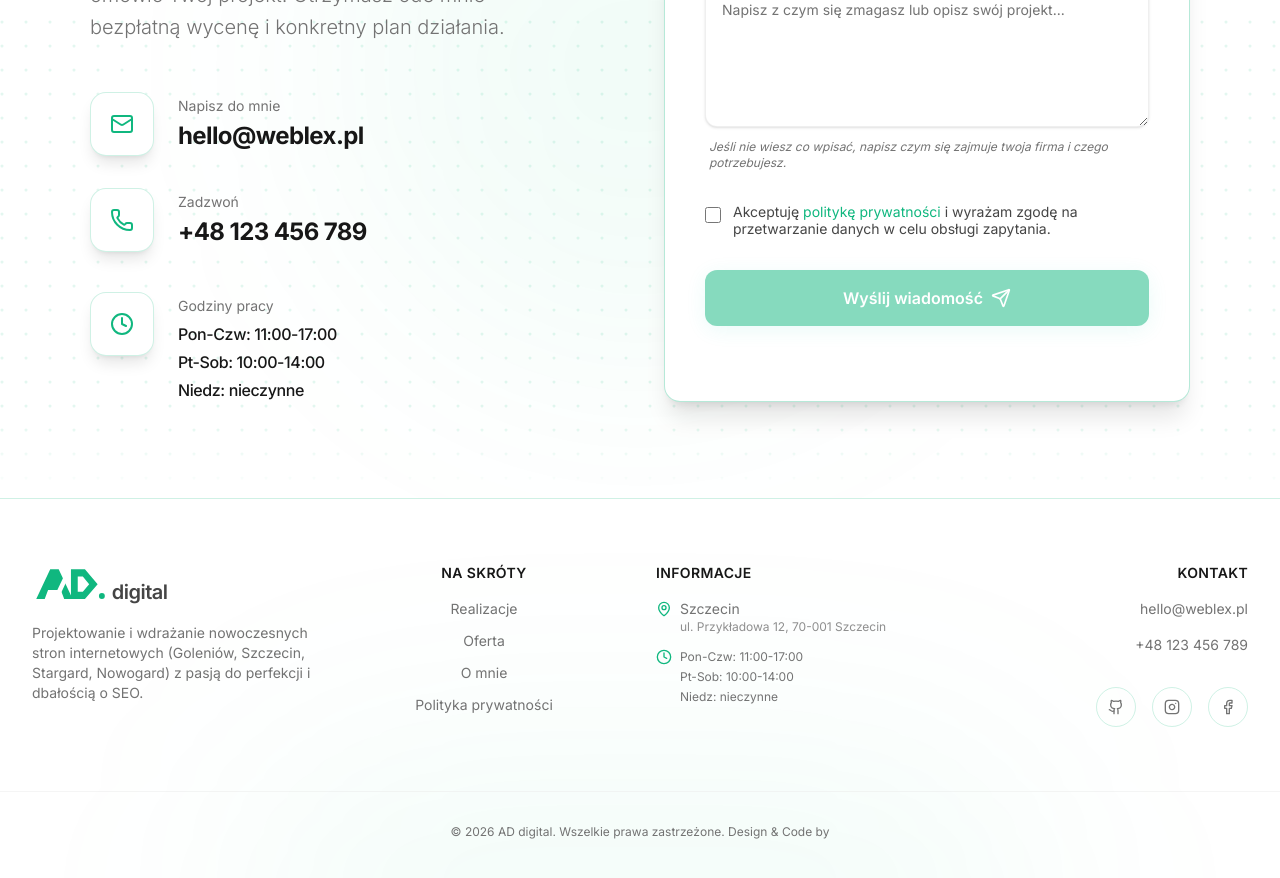
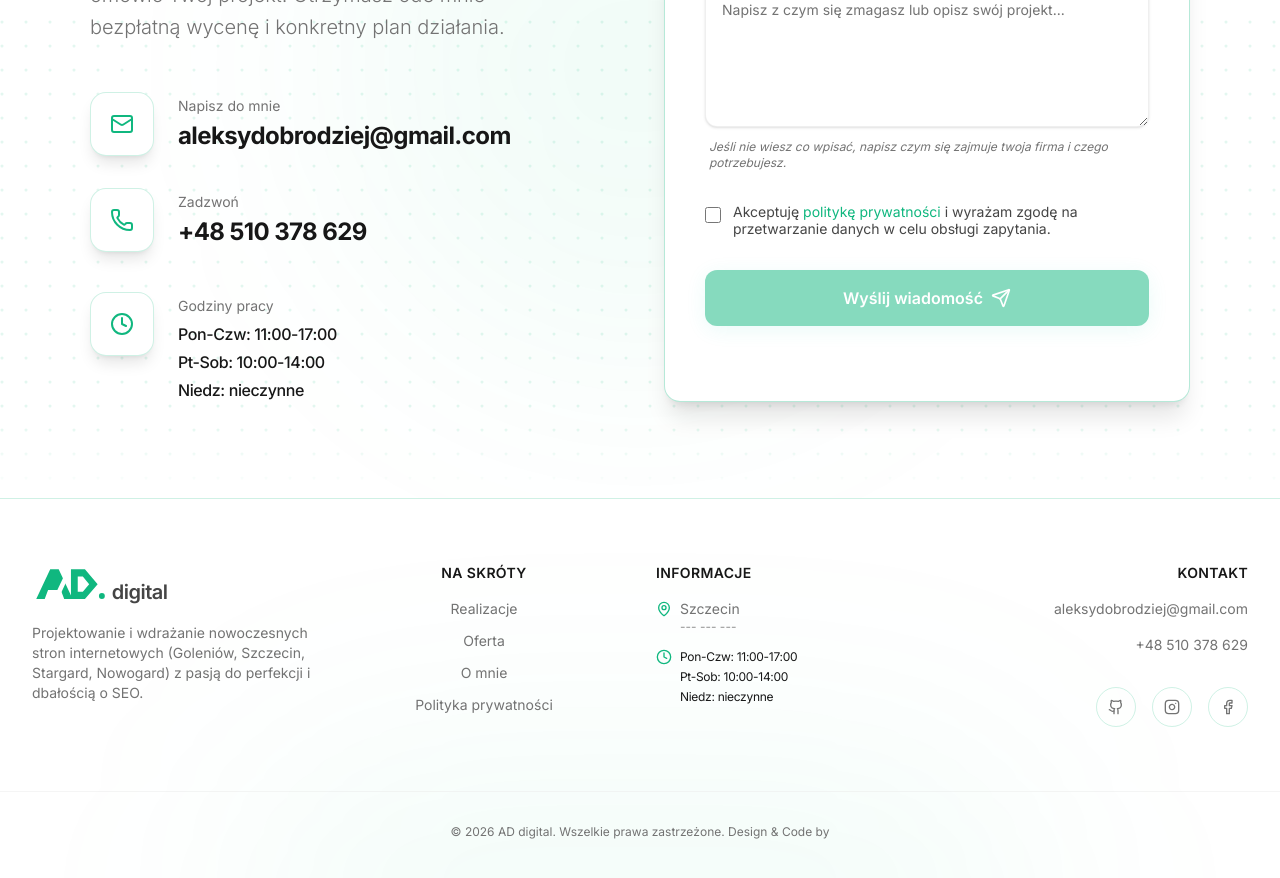
Before and after one commit to Marmo77/AD-digital-website, a React (Vite) app: page / in a window 1280 px wide. Shown: the part 10860-11738 px from the top of the page. Built offline with nearby package versions, Linux system fonts and the light colour scheme; a web font is replaced by a local one.

Commit message:
dodanie tłumaczenia do godzin i zmiana w Contact + Footer

```diff
--- a/src/components/home/Contact.tsx
+++ b/src/components/home/Contact.tsx
@@ -283,8 +283,9 @@ export function Contact() {
               <div className="flex flex-col pt-1">
                 <p className="text-sm text-muted-foreground mb-1.5">{t("contact.hours")}</p>
                 <div className="flex flex-col gap-1">
-                  {companyData.hours.split(', ').map(line => (
-                    <p key={line} className="text-base font-medium text-foreground tracking-tight group-hover:text-primary transition-colors">{line}</p>
+                  {/* Godziny pracy */}
+                  {(t("contact.workingHours", { returnObjects: true }) as string[]).map((line, idx) => (
+                    <p key={idx} className="text-base font-medium text-foreground tracking-tight group-hover:text-primary transition-colors">{line}</p>
                   ))}
                 </div>
               </div>
--- a/src/components/layout/Footer.tsx
+++ b/src/components/layout/Footer.tsx
@@ -49,8 +49,8 @@ export function Footer() {
             <div className="flex items-start gap-2">
               <Clock className="w-4 h-4 mt-0.5 text-primary" />
               <div className="flex flex-col text-xs leading-5">
-                {companyData.hours.split(', ').map(line => (
-                  <span key={line}>{line}</span>
+                {(t("contact.workingHours", { returnObjects: true }) as string[]).map((line, idx) => (
+                  <p key={idx} className="text-foreground tracking-tight ">{line}</p>
                 ))}
               </div>
             </div>
--- a/src/data/company.ts
+++ b/src/data/company.ts
@@ -1,15 +1,14 @@
 export const companyData = {
   name: "AD digital",
   role: "Agencja Interaktywna",
-  email: "hello@weblex.pl",
-  phone: "+48 123 456 789",
+  email: "aleksydobrodziej@gmail.com",
+  phone: "+48 510 378 629",
   location: "Szczecin",
-  address: "ul. Przykładowa 12, 70-001 Szczecin",
-  hours: "Pon-Czw: 11:00-17:00, Pt-Sob: 10:00-14:00, Niedz: nieczynne",
+  address: "--- --- ---",
   socials: {
-    github: "https://github.com/weblex",
-    instagram: "https://instagram.com/weblex",
-    facebook: "https://facebook.com/weblex",
+    github: "https://github.com/Marmo77",
+    instagram: "https://www.instagram.com/dobrodziejaleksy",
+    facebook: "https://www.facebook.com/aleksy.dobrodziej.1/",
   },
   nav: [
     { id: "projects", i18nKey: "nav.projects" },
--- a/src/i18n/locales/en.json
+++ b/src/i18n/locales/en.json
@@ -296,7 +296,12 @@
       "description": "Take the first step, fill out the form. I will contact you within 24 hours to discuss your project. You will receive a free quote and a concrete action plan.",
       "call": "Call me",
       "write": "Write to me",
-      "hours": "Working hours"
+      "hours": "Working hours",
+      "workingHours": [
+        "Mon-Thu: 11:00-17:00",
+        "Fri-Sat: 10:00-14:00",
+        "Sun: closed"
+      ]
     },
     "footer": {
       "copy": "All rights reserved. Design & Code by",
--- a/src/i18n/locales/pl.json
+++ b/src/i18n/locales/pl.json
@@ -296,7 +296,12 @@
       "description": "Postaw pierwszy krok, wypełnij formularz. Skontaktuję się z Tobą w ciągu 24 godzin, aby omówić Twój projekt. Otrzymasz ode mnie bezpłatną wycenę i konkretny plan działania.",
       "call": "Zadzwoń",
       "write": "Napisz do mnie",
-      "hours": "Godziny pracy"
+      "hours": "Godziny pracy",
+      "workingHours": [
+        "Pon-Czw: 11:00-17:00",
+        "Pt-Sob: 10:00-14:00",
+        "Niedz: nieczynne"
+      ]
     },
     "footer": {
       "copy": "Wszelkie prawa zastrzeżone. Design & Code by",
```
